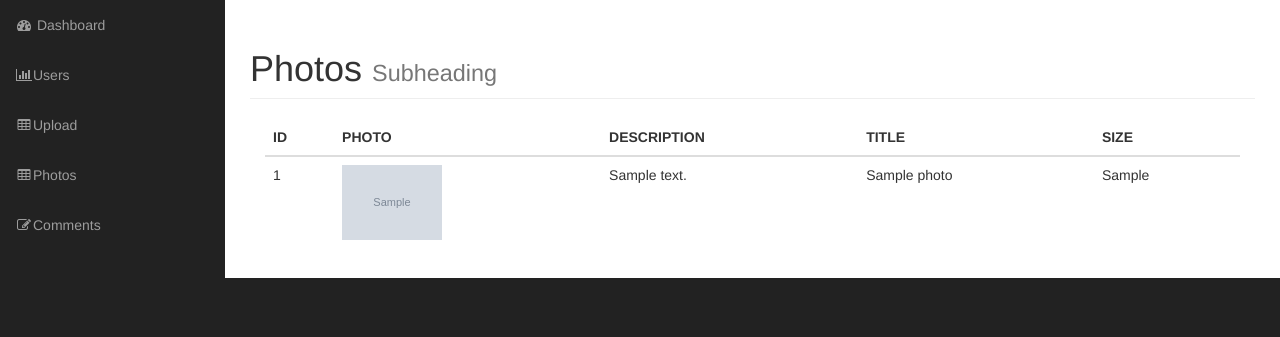
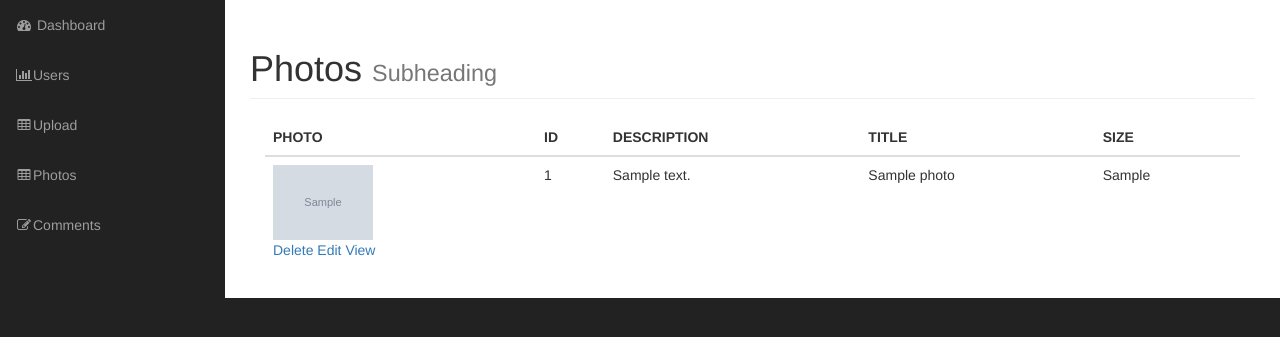
Before and after one commit to HMWGithub/Gallery-Project, a PHP site: page /admin/photos.php in a window 1280 px wide. Shown: the part 51-388 px from the top of the page. Run offline with PHP 8.4, Linux system fonts and the light colour scheme; the visitor is signed in with stand-in values (Sample User, id 1); tables that the repository leaves empty or names only in its code hold one stand-in row (values such as "Sample post"); grey boxes marked "Sample" are stand-in pictures; grey boxes labelled with a size stand in for pictures from a placeholder-image service; some libraries are stand-ins or nearby versions.

Commit message:
Delete Photo Functionality - Lectures 116 - 121
Added photos viewing page and created the deletion functionality

```diff
--- a/admin/includes/init.php
+++ b/admin/includes/init.php
@@ -3,7 +3,6 @@ defined('DS') ? null : define('DS', DIRECTORY_SEPARATOR);
 
 defined('SITE_PATH') ? null : define('SITE_PATH', 'D:' . DS .  'XAMPP' . DS . 'htdocs' . DS . 'gallery');
 defined('INCLUDES_PATH') ? null : define('INCLUDES_PATH', SITE_PATH . DS . 'admin' . DS . 'includes');
-defined('IMAGES_PATH') ? null : define('IMAGES_PATH', SITE_PATH . DS . 'admin' . DS . 'images' . DS);
 
 require_once("functions.php");
 require_once("new_config.php");
--- a/admin/includes/photo.php
+++ b/admin/includes/photo.php
@@ -73,5 +73,15 @@ class Photo extends Db_object{
       }
     }
   }
+
+  public function delete_photo(){
+    if($this->delete()){
+      $target_path = SITE_PATH . DS . 'admin' . DS . $this->picture_path();
+
+      return unlink($target_path) ? true : false;
+    } else {
+      return false;
+    }
+  }
 }
 ?>
--- a/admin/photos.php
+++ b/admin/photos.php
@@ -28,8 +28,8 @@
           <table class="table table-hover">
             <thead>
               <tr>
+                <th>PHOTO</th>
                 <th>ID</th>
-                <th>PHOTO</th>
                 <th>DESCRIPTION</th>
                 <th>TITLE</th>
                 <th>SIZE</th>
@@ -38,8 +38,14 @@
             <tbody>
               <?php foreach ($photos as $photo) { ?>
                 <tr>
+                  <td><img src="<?php echo $photo->picture_path() ?>" style="max-width: 100px;"></img>
+                    <div class="pictures_link">
+                      <a href="delete_photo.php?id=<?php echo $photo->id; ?>">Delete</a>
+                      <a href="edit_photo.php?id=<?php echo $photo->id; ?>">Edit</a>
+                      <a href="view_photo.php?id=<?php echo $photo->id; ?>">View</a>
+                    </div>
+                  </td>
                   <td><?php echo $photo->id; ?></td>
-                  <td><img src="<?php echo $photo->picture_path() ?>" style="max-width: 100px;"></img></td>
                   <td><?php echo $photo->description; ?></td>
                   <td><?php echo $photo->title; ?></td>
                   <td><?php echo $photo->size; ?></td>
```
Also changed, not shown: admin/delete_photo.php (added, +17 -0 lines), admin/edit_photo.php (added), admin/view_photo.php (added), 1 other file.
